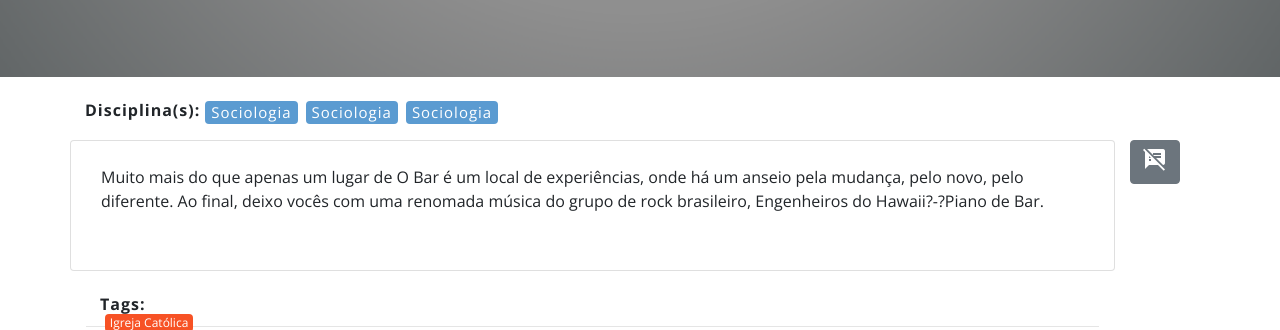
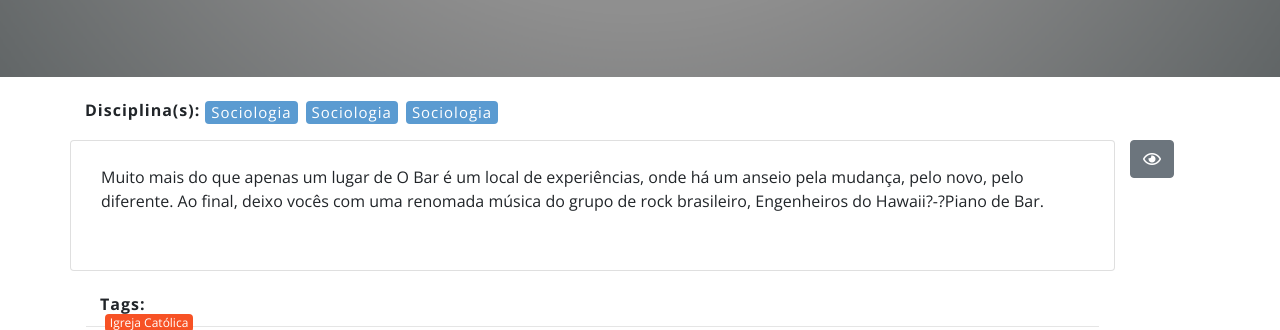
Before and after one commit to doblotoon/craneum, a PHP site: page /views/conteudo.php?idConteudo=1 in a window 1280 px wide. Shown: the part 724-1054 px from the top of the page. Run offline with PHP 8.4, Linux system fonts and the light colour scheme; data comes from the database, SQL or seed files in the repository.

Commit message:
icone das duvidas alterado

```diff
--- a/application/views/conteudo.php
+++ b/application/views/conteudo.php
@@ -132,8 +132,13 @@
 
             </div>
 
-            <!-- DIV DOS COMENTÁRIOS class hide-->
 
+            <!-- botao para aparecer ou sumir duvida -->
+            <div class='col-1'>
+                <button type="button" id='someDuvida' class="btn btn-secondary"><i class="far fa-eye"></i></button> <!-- COM OS COMENTÁRIOS ABERTOS O ICON MUDA PARA fa-eye-slash e o texto vira fechar comentarios -->
+            </div>
+
+            <!-- DIV DOS COMENTÁRIOS -->
             <div class="col-3 hide" id='colunaComentario'>
                 <h2 class="aEsquerda negrito">Dúvidas: </h2>
                 <br><br>
@@ -181,10 +186,7 @@
             </div>
 
 
-            <!-- botao para aparecer ou sumir duvida -->
-            <div class='col-1'>
-                <button type="button" id='someDuvida' class="btn btn-secondary"><i class="material-icons">speaker_notes_off</i></button> <!-- COM OS COMENTÁRIOS ABERTOS O ICON MUDA PARA fa-eye-slash e o texto vira fechar comentarios -->
-            </div>
+
 
 
             <div class="col-md-1 mb-3 aEsquerda fixed">
@@ -248,14 +250,16 @@
                         $("#colunaConteudo").removeClass("col-11");
                         $("#colunaConteudo").addClass("col-8");
 
-                        $("#someDuvida i").text("speaker_notes");
+                        $("#someDuvida i").removeClass("far fa-eye");
+                        $("#someDuvida i").addClass("far fa-eye-slash");
 
                         chat = 1;
                     }else{
                         $("#colunaConteudo").removeClass("col-8");
                         $("#colunaConteudo").addClass("col-11");
 
-                        $("#someDuvida i").text("speaker_notes_off");
+                        $("#someDuvida i").removeClass("far fa-eye-slash");
+                        $("#someDuvida i").addClass("far fa-eye");
 
                         chat = 0;
                     }
```
